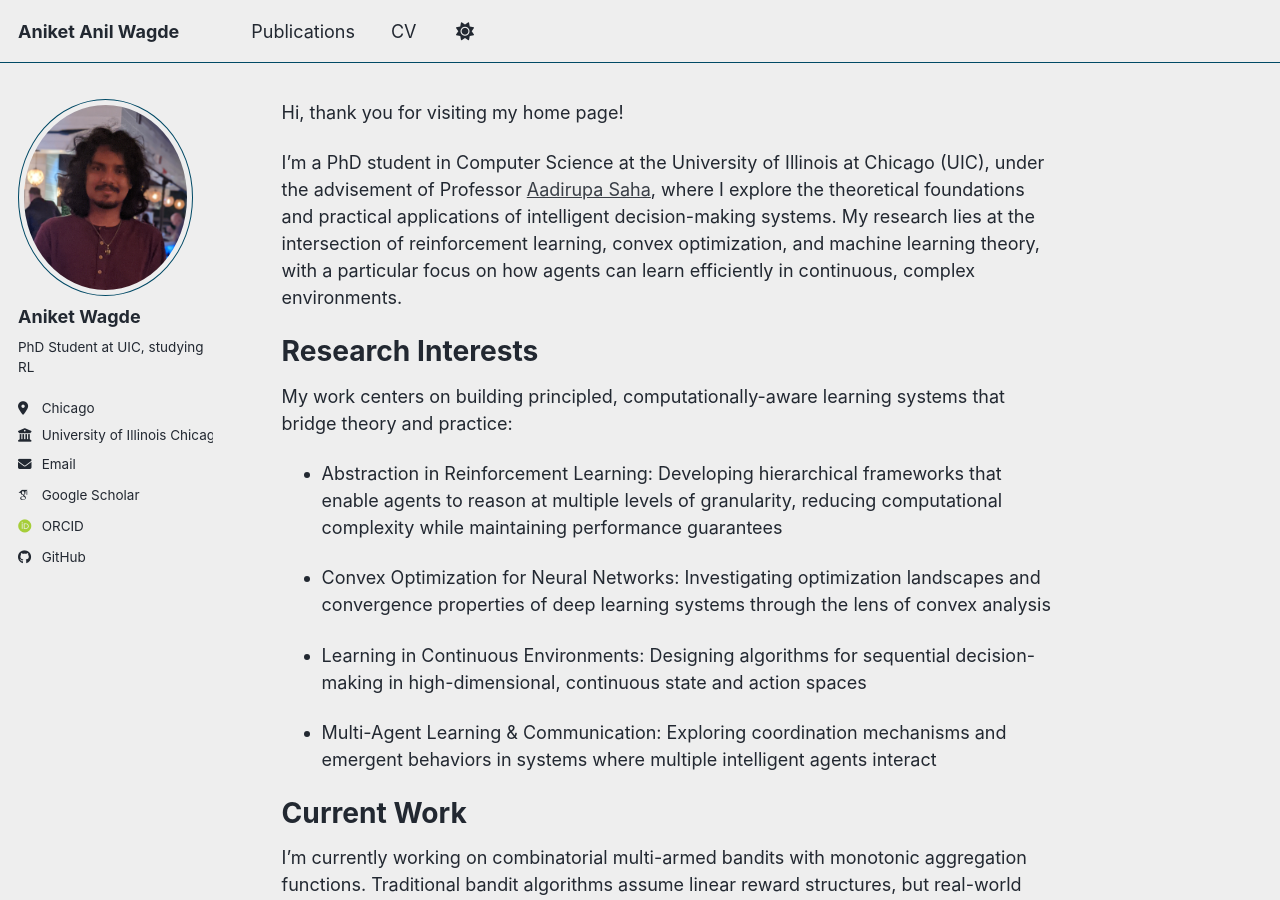
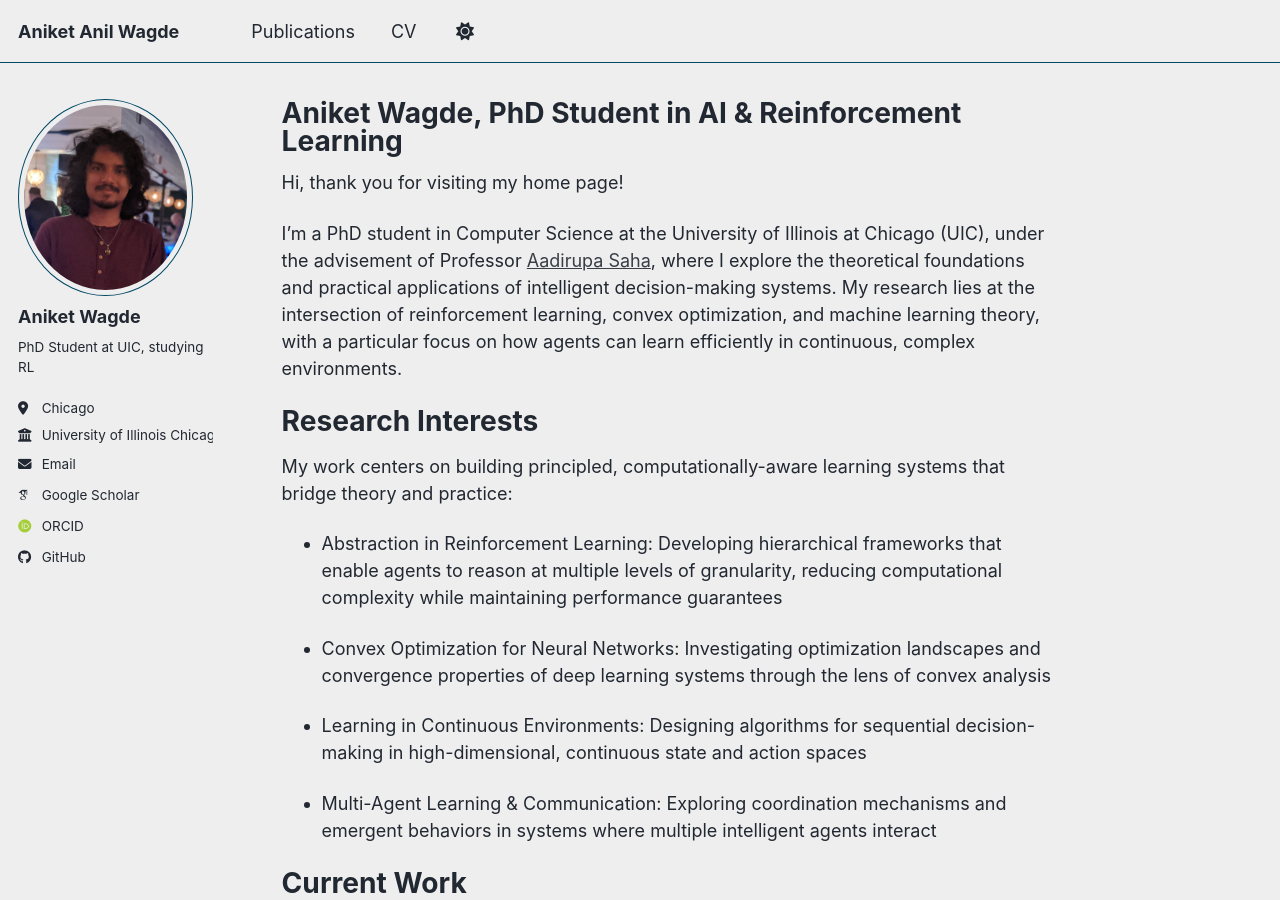
Before and after one commit to Swagget/Swagget.github.io, a Jekyll site: the page built from _pages/about.md, in a window 1280 px wide and 900 px high. Built offline with Jekyll 4.4.1, drawn with Linux system fonts in a browser that asks for light colours; some web fonts are replaced; a script bundle is joined from its source files by our own code; library files that are not in the unit come from our copies.

Commit message:
Trying to fix everything to bring homepage back.

```diff
--- a/_pages/about.md
+++ b/_pages/about.md
@@ -1,6 +1,6 @@
 ---
 permalink: /
-title: "Aniket Wagde \| PhD Student in AI & Reinforcement Learning"
+title: "Aniket Wagde, PhD Student in AI & Reinforcement Learning"
 author_profile: true
 redirect_from:
   - /about/
```
